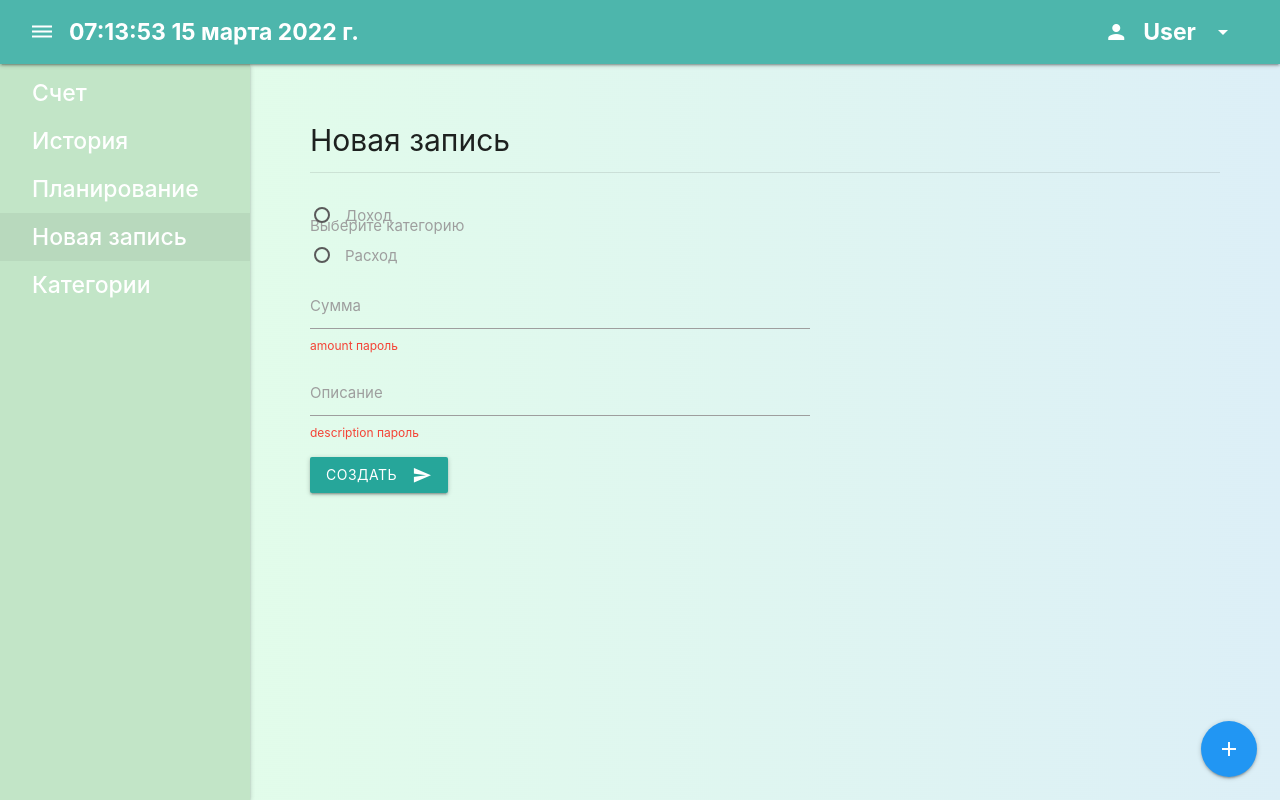
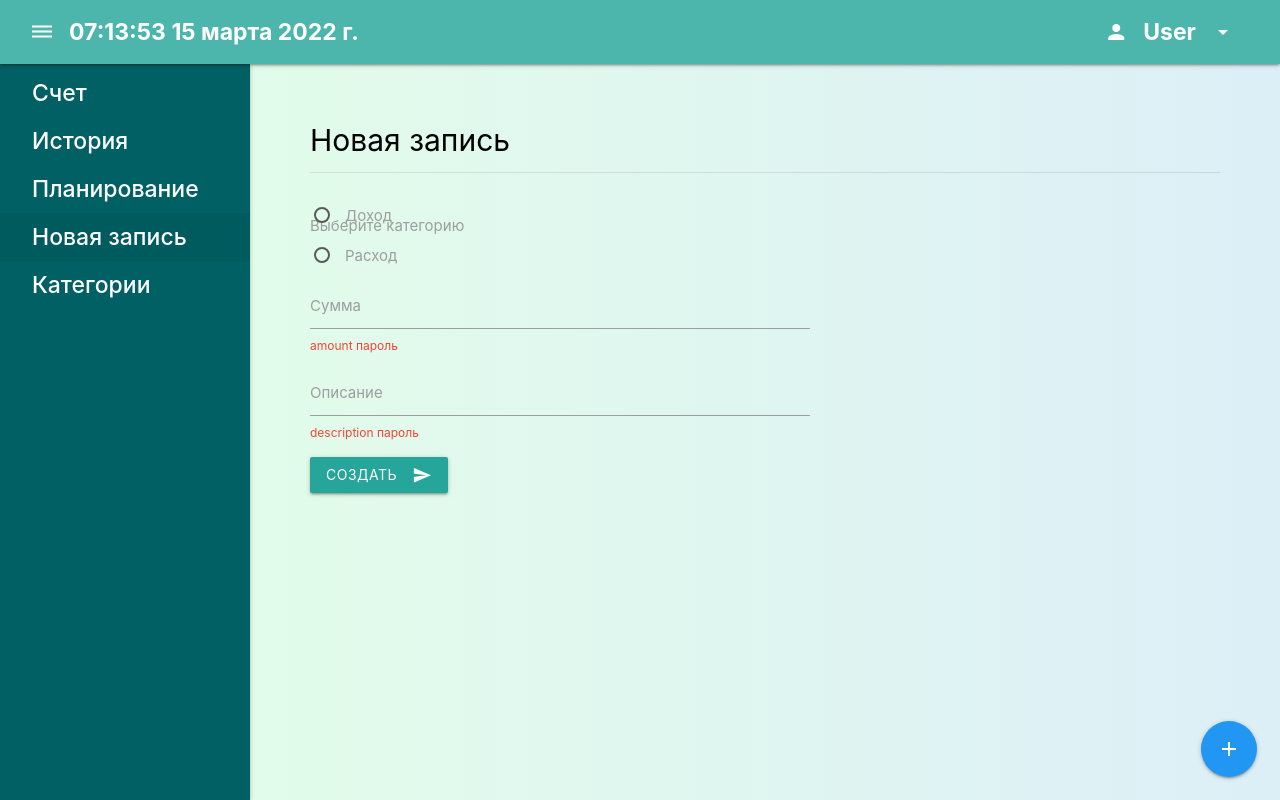
Before and after one commit to Klim-Somov/crm-you, a Vue app: page /New-record in a window 1280 px wide. Built offline with nearby package versions, Linux system fonts and the light colour scheme; no server answers; the database is empty.

Commit message:
implement firebase update method for categories

```diff
--- a/src/App.vue
+++ b/src/App.vue
@@ -23,7 +23,9 @@ export default {
 <style lang="scss">
 
 #app {
-background: url('./img/cool-background (1).png') 0 0 ;}
+
+background: url('./img/cool-background (1).png') 0 0 ;
+color: rgb(0, 0, 0);}
 
 
 @import "~materialize-css/dist/css/materialize.min.css";
--- a/src/components/CategoryEdit.vue
+++ b/src/components/CategoryEdit.vue
@@ -5,7 +5,7 @@
         <h4>Редактировать</h4>
       </div>
 
-      <form @submit.prevent="submitHendler">
+      <form @submit="submitHendler">
         <div class="input-field">
           <select ref="select" v-model="current">
             <option v-for="c in categories" :key="c.id" :value="c.id">
--- a/src/components/Sidebar-vue.vue
+++ b/src/components/Sidebar-vue.vue
@@ -34,7 +34,7 @@ export default {
 
 <style scoped>
 .sidenav {
-  background-color: rgb(194, 229, 199);
+  background-color: #006064   ;
 
 }
 .sidenav li>a{
--- a/src/store/index.js
+++ b/src/store/index.js
@@ -45,11 +45,13 @@ export default new Vuex.Store({
       state.error = error;
     },
   },
+
+
   actions: {
     async updateCategory({ dispatch, commit }, { title, limit, id}) {
       try {
         const uid = await dispatch("getUserid");
-        await update(ref(database, `/users/${uid}/categories`), { title, limit, id});
+        await update(ref(database, `/users/${uid}/categories/${id}`), { title, limit, id});
       } catch (error) {
         commit("setError", e);
         throw e;
```
